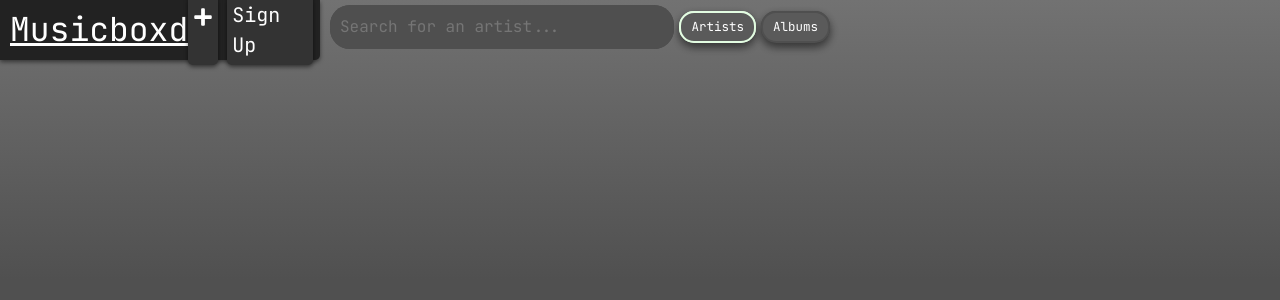
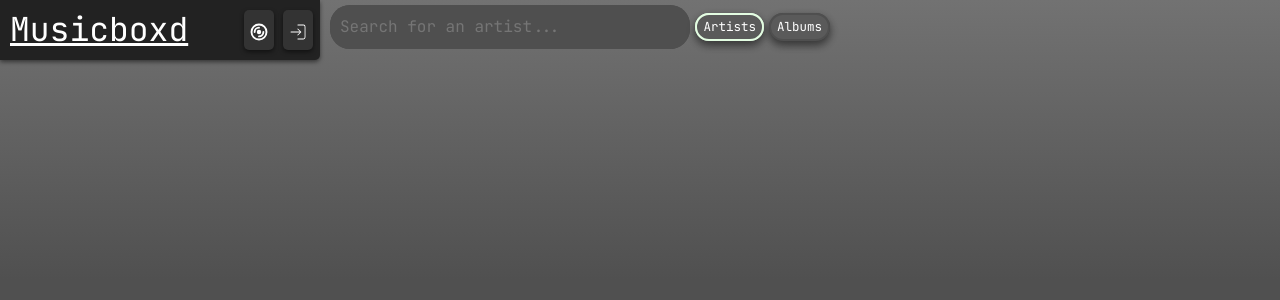
Before and after one commit to jlemoureATSSU/Musicboxd, a React (Create React App) app in the folder frontend/: page /searchBar in a window 1280 px wide. Shown: the top 300 px of the page. Built offline with nearby package versions, Linux system fonts and the light colour scheme.

Commit message:
navbar icon changes

```diff
--- a/frontend/src/components/searchbar.js
+++ b/frontend/src/components/searchbar.js
@@ -2,7 +2,6 @@ import React, { useEffect, useState } from 'react';
 import { useNavigate } from 'react-router-dom';
 import axios from 'axios';
 import { debounce } from 'lodash';
-
 
 const SearchBar = () => {
     const [searchTerm, setSearchTerm] = useState('');
--- a/frontend/src/components/sidebar.js
+++ b/frontend/src/components/sidebar.js
@@ -4,6 +4,7 @@ import { UserContext } from '../App';
 import { FaPlus, FaUser } from 'react-icons/fa';
 import { PiVinylRecordBold } from 'react-icons/pi';
 import { IoIosCreate } from 'react-icons/io';
+import { CiLogin } from 'react-icons/ci';
 
 const Sidebar = () => {
   const user = useContext(UserContext);
@@ -13,8 +14,8 @@ const Sidebar = () => {
       <div className="sidebar-links">
         {!user ? (
           <>
-            <Link to="/login" title="Login"><FaPlus /></Link>
-            <Link to="/signup" title="Signup">Sign Up</Link>
+            <Link to="/albums" title="Albums"><PiVinylRecordBold /></Link>
+            <Link to="/login" title="Login"><CiLogin /></Link>
           </>
         ) : (
           <>
--- a/frontend/src/css/searchbar.css
+++ b/frontend/src/css/searchbar.css
@@ -82,7 +82,7 @@
     background-color: rgb(90, 90, 90);
     color: white;
     border: 2px solid #4f4f4f;
-    padding: 5px 10px;
+    padding: 3px 6px;
     cursor: pointer;
     border-radius: 15px;
     font-size: 12.5px;
```
Also changed, not shown: 1 other file (tests, documents, lock files or other folders).
